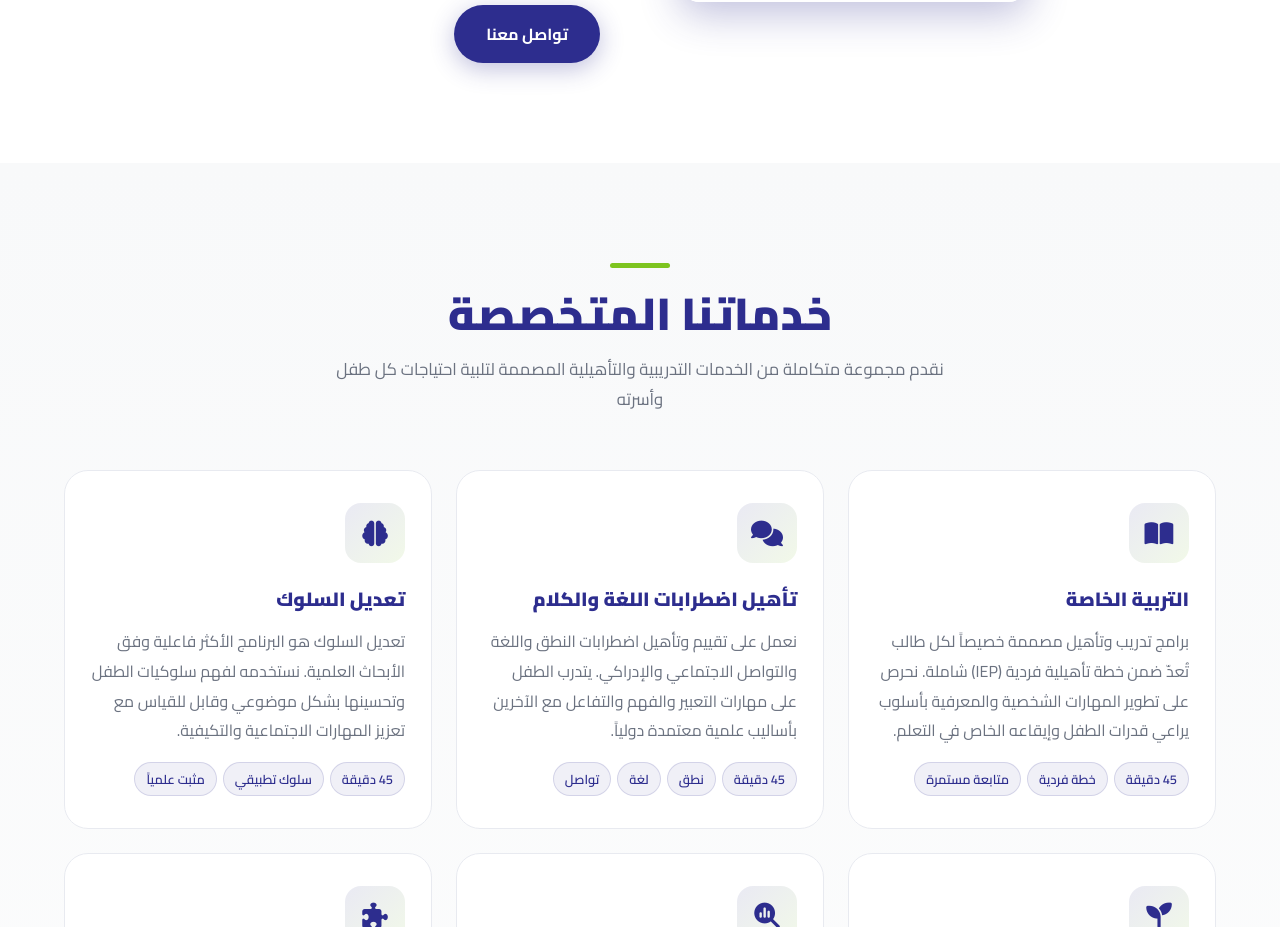
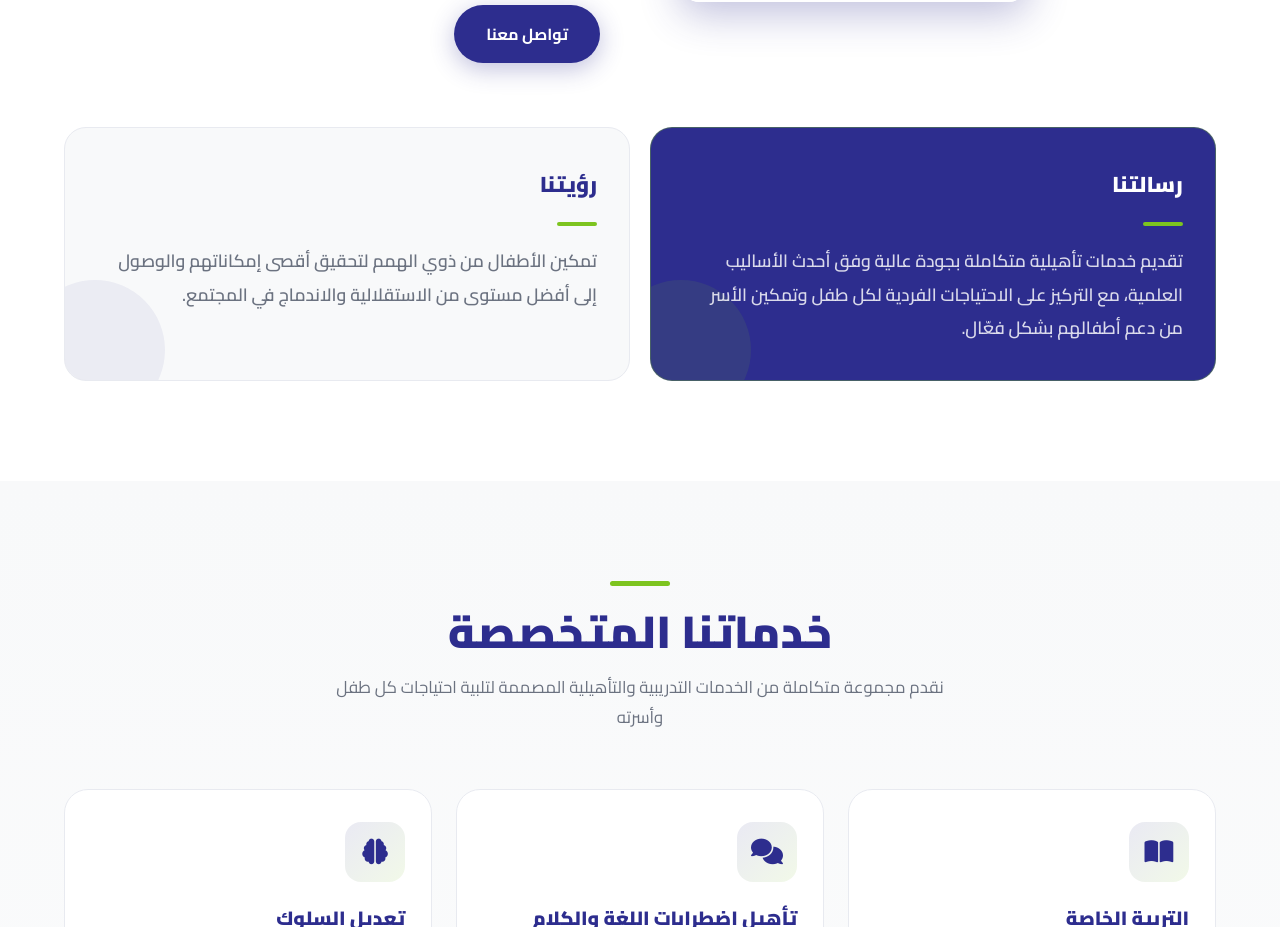
Before and after one commit to nadayoussef258/Challenge-Centre, an Angular app: page / in a window 1280 px wide. Shown: the part 1520-2447 px from the top of the page. Built offline with nearby package versions, Linux system fonts and the light colour scheme.

Commit message:
add vision and mission

```diff
--- a/src/app/features/home_page/about/about.component.css
+++ b/src/app/features/home_page/about/about.component.css
@@ -162,3 +162,122 @@
   .about-values { grid-template-columns: 1fr; }
   .about { padding: 60px 0; }
 }
+
+/* ── Mission & Vision ── */
+.mv-section {
+  display: grid;
+  grid-template-columns: 1fr 1fr;
+  gap: 20px;
+  align-items: stretch;
+  margin-top: 64px;
+}
+
+.mv-card {
+  border-radius: 22px;
+  padding: 36px 32px;
+  display: flex;
+  flex-direction: column;
+  gap: 18px;
+  position: relative;
+  overflow: hidden;
+}
+
+.mv-card.mission {
+  background: var(--primary);
+  border: 1.5px solid rgba(125, 196, 31, 0.35);
+}
+
+.mv-card.vision {
+  background: var(--off-white);
+  border: 1.5px solid var(--light-gray);
+}
+
+.mv-card::before {
+  content: '';
+  position: absolute;
+  width: 140px; height: 140px;
+  border-radius: 50%;
+  bottom: -40px; left: -40px;
+  pointer-events: none;
+}
+
+.mv-card.mission::before { background: rgba(125, 196, 31, 0.1); }
+.mv-card.vision::before  { background: rgba(45, 45, 142, 0.06); }
+
+.mv-header {
+  display: flex;
+  align-items: center;
+  gap: 14px;
+}
+
+.mv-icon {
+  width: 50px; height: 50px;
+  border-radius: 14px;
+  display: flex; align-items: center; justify-content: center;
+  font-size: 1.3rem;
+  flex-shrink: 0;
+}
+
+.mission .mv-icon {
+  background: var(--accent);
+  color: white;
+  box-shadow: 0 4px 14px rgba(125, 196, 31, 0.45);
+}
+
+.vision .mv-icon {
+  background: var(--primary);
+  color: white;
+  box-shadow: 0 4px 14px var(--shadow-strong);
+}
+
+.mv-label {
+  font-size: 0.72rem;
+  font-weight: 700;
+  padding: 4px 12px;
+  border-radius: 20px;
+}
+
+.mission .mv-label {
+  background: rgba(125, 196, 31, 0.2);
+  color: var(--accent-light);
+  border: 1px solid rgba(125, 196, 31, 0.3);
+}
+
+.vision .mv-label {
+  background: rgba(45, 45, 142, 0.08);
+  color: var(--primary);
+  border: 1px solid rgba(45, 45, 142, 0.2);
+}
+
+.mv-bar {
+  width: 40px; height: 4px;
+  border-radius: 2px;
+  background: var(--accent);
+}
+
+.mv-title {
+  font-size: 1.35rem;
+  font-weight: 900;
+  margin: 0;
+}
+
+.mission .mv-title { color: var(--white); }
+.vision  .mv-title { color: var(--primary); }
+
+.mv-text {
+  font-size: 1.1rem;
+  font-weight: 600;
+
+  line-height: 1.9;
+  flex-grow: 1;
+  position: relative;
+  z-index: 1;
+}
+
+.mission .mv-text { color: rgba(255, 255, 255, 0.82); }
+.vision  .mv-text { color: var(--text-muted); }
+
+@media (max-width: 640px) {
+  .mv-section { grid-template-columns: 1fr; }
+  .mv-card { padding: 28px 22px; }
+}
--- a/src/app/features/home_page/about/about.component.html
+++ b/src/app/features/home_page/about/about.component.html
@@ -42,5 +42,38 @@
         <a href="tel:+971544405857" class="btn-primary">تواصل معنا</a>
       </div>
     </div>
+
+    <!-- Mission & Vision Section -->
+<div class="mv-section">
+
+  <div class="mv-card mission">
+    <!-- <div class="mv-header">
+      <div class="mv-icon"><i class="fa-solid fa-bullseye"></i></div>
+      <span class="mv-label">Mission</span>
+    </div> -->
+    <h3 class="mv-title">رسالتنا</h3>
+    <div class="mv-bar"></div>
+
+    <p class="mv-text">
+      تقديم خدمات تأهيلية متكاملة بجودة عالية وفق أحدث الأساليب العلمية،
+      مع التركيز على الاحتياجات الفردية لكل طفل وتمكين الأسر من دعم أطفالهم بشكل فعّال.
+    </p>
+  </div>
+
+  <div class="mv-card vision">
+    <!-- <div class="mv-header">
+      <div class="mv-icon"><i class="fa-solid fa-eye"></i></div>
+      <span class="mv-label">Vision</span>
+    </div> -->
+    <h3 class="mv-title">رؤيتنا</h3>
+    <div class="mv-bar"></div>
+
+    <p class="mv-text">
+      تمكين الأطفال من ذوي الهمم لتحقيق أقصى إمكاناتهم والوصول إلى
+      أفضل مستوى من الاستقلالية والاندماج في المجتمع.
+    </p>
+  </div>
+
+</div>
   </div>
 </section>
```
